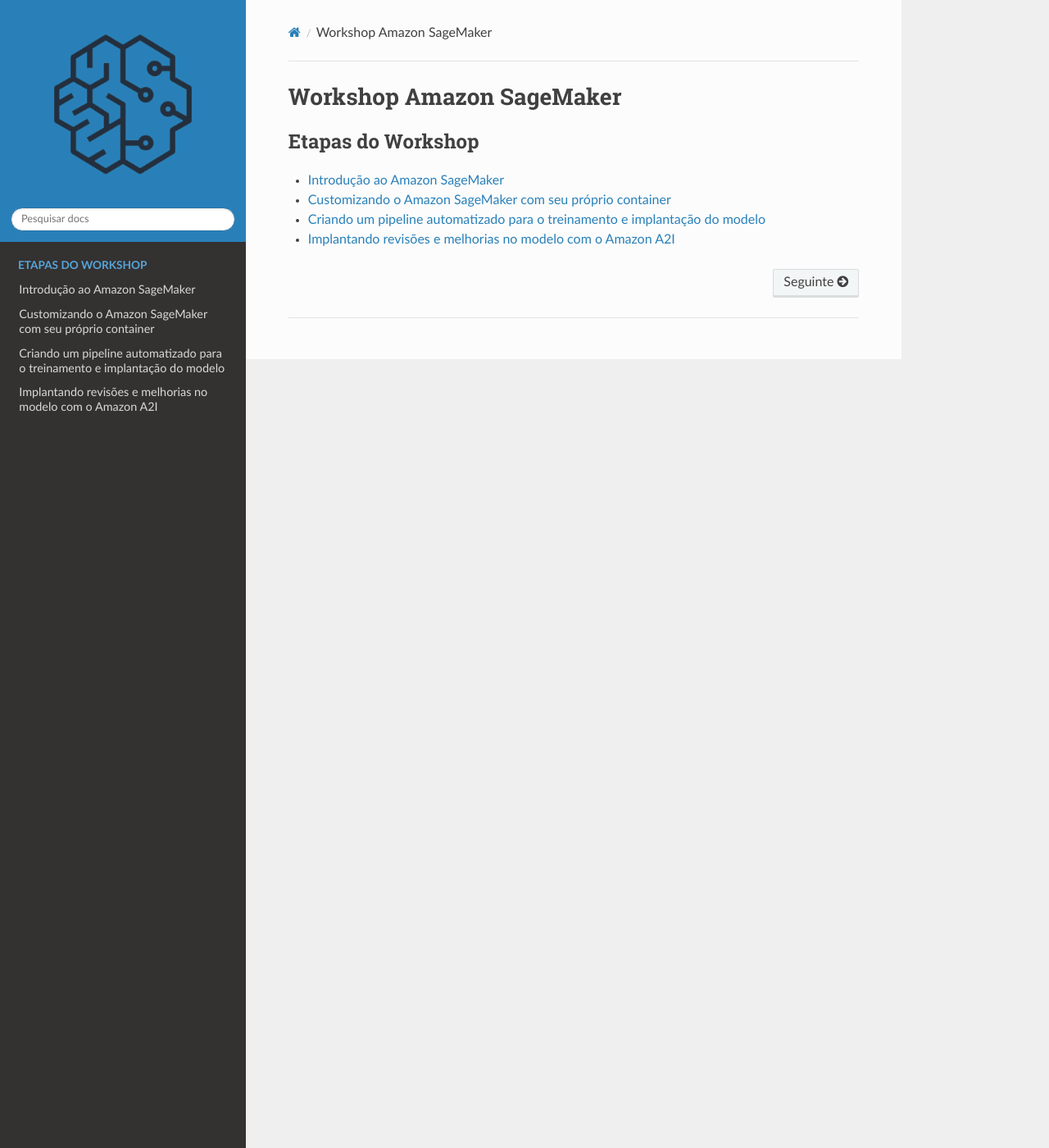
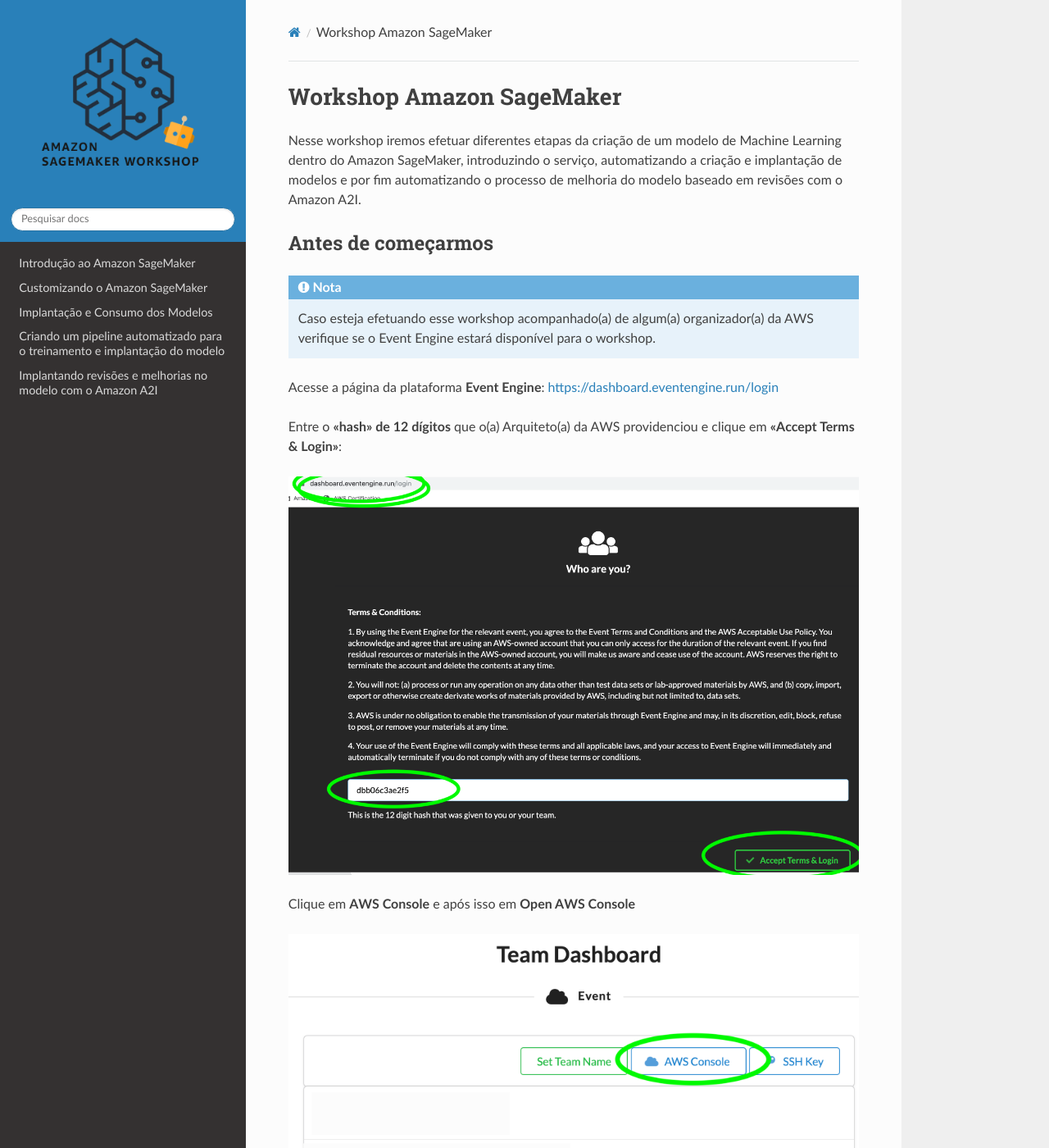
Before and after one commit to BRCentralSA/sagemaker-101-workshop, a Sphinx documentation site: the page built from docs/source/index.rst, in a window 1280 px wide and 1400 px high. Shown: the whole window at 82% size. Built offline with Sphinx 7.4.7 and the Read the Docs theme 2.0.0, drawn with Linux system fonts in a browser that asks for light colours; some of the changed text lies outside the part shown.

Commit message:
feat(Intro) Added Introduction

```diff
--- a/docs/source/index.rst
+++ b/docs/source/index.rst
@@ -1,11 +1,31 @@
+************************************************
 Workshop Amazon SageMaker
-=====================================================
+************************************************
+
+Nesse workshop iremos efetuar diferentes etapas da criação de um modelo de Machine Learning dentro do Amazon SageMaker, introduzindo o serviço, automatizando a criação e implantação de modelos e por fim automatizando o processo de melhoria do modelo baseado em revisões com o Amazon A2I.
+
+Antes de começarmos
+--------------------
+.. note:: Caso esteja efetuando esse workshop acompanhado(a) de algum(a) organizador(a) da AWS verifique se o Event Engine estará disponível para o workshop.
+
+Acesse a página da plataforma **Event Engine**: https://dashboard.eventengine.run/login
+
+Entre o **"hash" de 12 dígitos** que o(a) Arquiteto(a) da AWS providenciou e clique em **"Accept Terms & Login"**:
+
+.. image:: _static/intro_01.png
+
+Clique em **AWS Console** e após isso em **Open AWS Console**
+
+.. image:: _static/intro_02.png
+.. image:: _static/intro_03.png
+
+Pronto! Agora que já temos uma conta AWS disponível podemos prosseguir com o workshop.
 
 .. toctree::
-   :caption: Etapas do Workshop
    :maxdepth: 2
 
    intro_sagemaker
    custom_container
+   inferences
    mlops
    ml_review
```
Also changed, not shown: docs/source/custom_container.rst (+17 -2 lines), docs/source/inferences.rst (added, +21 -0 lines), docs/source/intro_sagemaker.rst (+17 -1 lines), docs/source/_static/intro_01.png (added), docs/source/_static/intro_02.png (added), docs/source/_static/intro_03.png (added), docs/source/_static/logo.png, images/aiml-icon.png, 5 other files.
